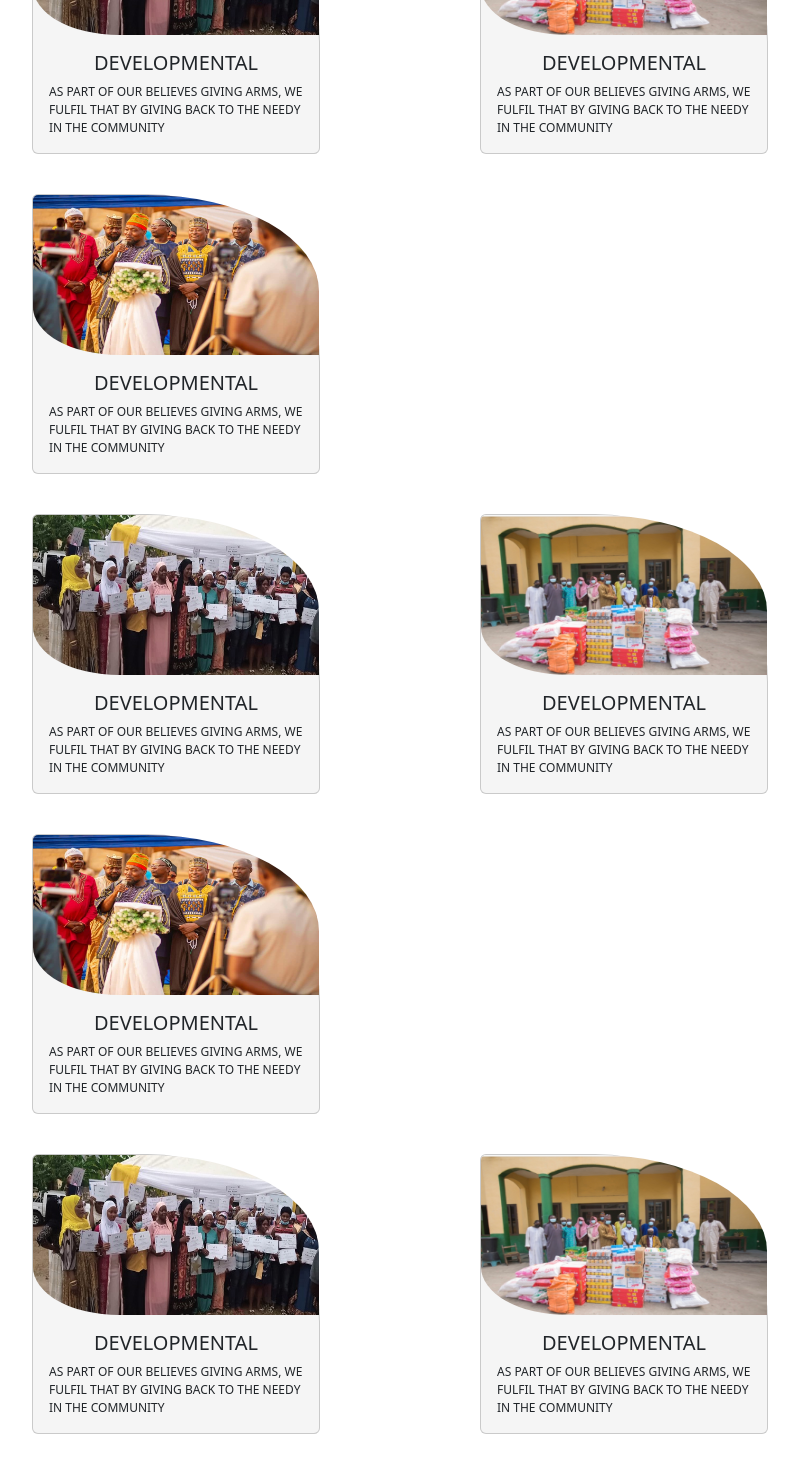
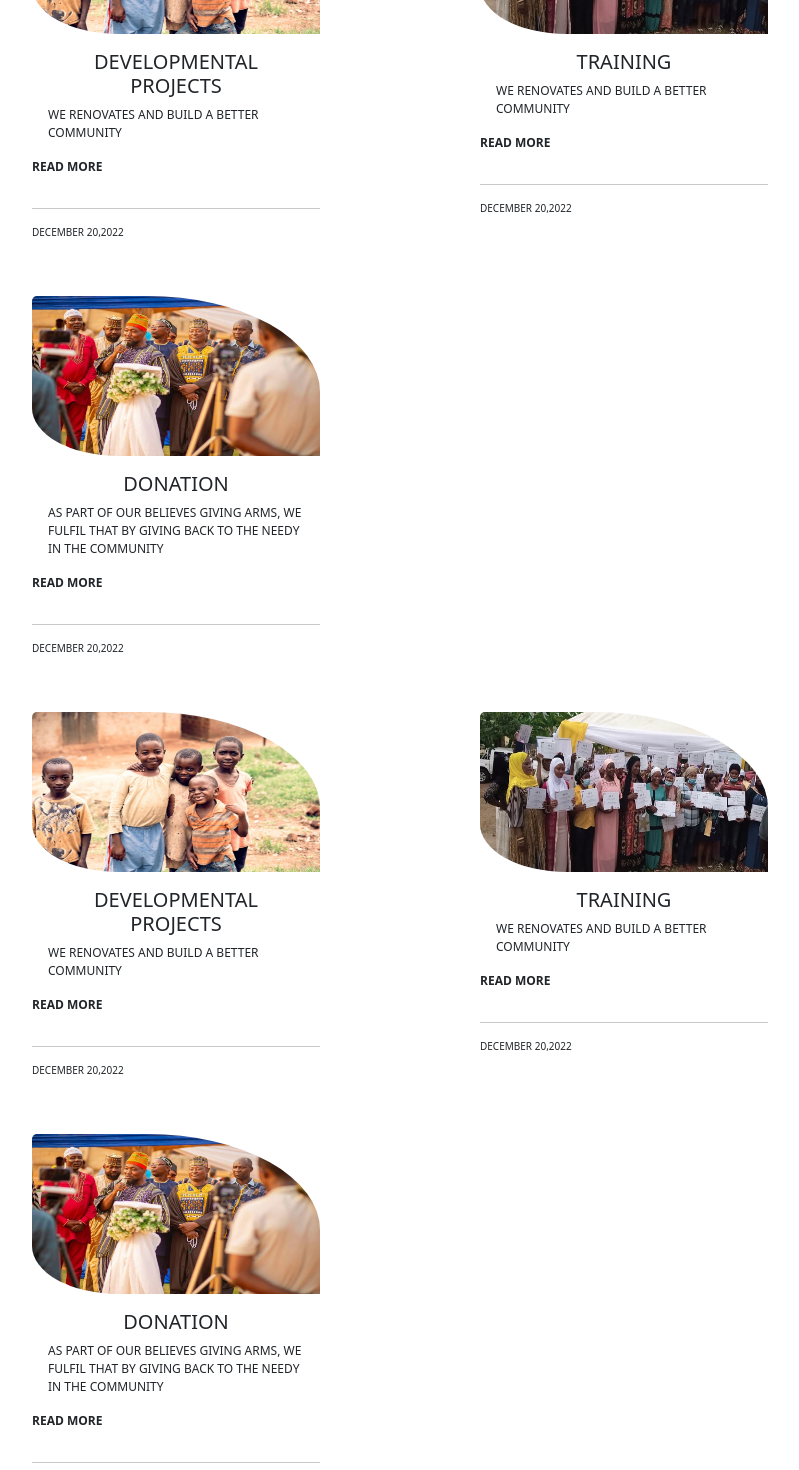
Before and after one commit to Namibra-Devs/MZDO-WEBSITE, a React (Vite) app: page /update in a window 1280 px wide. Shown: the part 960-2430 px from the top of the page, without its empty margins (192-991 px from the left). Built offline with nearby package versions, Linux system fonts and the light colour scheme.

Commit message:
Added Update Page

```diff
--- a/package.json
+++ b/package.json
@@ -15,7 +15,8 @@
     "bootstrap-icons": "^1.11.3",
     "react": "^18.2.0",
     "react-dom": "^18.2.0",
-    "react-router-dom": "^6.22.3"
+    "react-router-dom": "^6.22.3",
+    "react-router-hash-link": "^2.4.3"
   },
   "devDependencies": {
     "@types/react": "^18.2.66",
--- a/src/components/Navbar.css
+++ b/src/components/Navbar.css
@@ -1,6 +1,6 @@
 
 
-/* Top Navigation Bar styles */
+
 .topNav{
     background-color:#00821C;
 }
--- a/src/sections/Update.jsx
+++ b/src/sections/Update.jsx
@@ -2,12 +2,12 @@ import React from 'react'
 import Footer from '../components/Footer'
 import Navbar from '../components/Navbar'
 import smallboy from '../assets/images/small boy.jpg'
-
 import groupofstudent from '../assets/images/group of student.jpeg';
 import googlegruop from '../assets/images/google developer group.jpeg';
 import deploymental from '../assets/images/deploymental group 1.jpeg';
 import benificial from '../assets/images/beneficiaries.jpeg';
 import donation from '../assets/images/kapower-donate-to-muslim.jpeg'
+import  boys from '../assets/images/boys.jpg'
 // Rename this variable
 import muslimleaders from '../assets/images/group of-muslim-leaders.png';
 import './Update.css'
@@ -39,30 +39,44 @@ const Update = () => {
                 <div className="row row-image">
 
                     <div className="col-sm  text-white">
-                    <div className="card " style={{width: "18rem", borderTopRightRadius:'60%' , margin:'20px', backgroundColor:'whitesmoke', boxShadow:'whitesmoke' }} >
-              <img src={benificial} className="card-img-top" alt="..." style={{height:"20vh", borderTopRightRadius:'60%' ,borderBottomLeftRadius:'30%' }}/>
+                    <div className="card " style={{width: "18rem", borderTopRightRadius:'60%' , margin:'20px', border:'0', boxShadow:'whitesmoke' }} >
+              <img src={boys} className="card-img-top" alt="..." style={{height:"20vh", borderTopRightRadius:'60%' ,borderBottomLeftRadius:'30%' }}/>
               <div className="card-body">
-                <h5 className="card-title text-center">DEVELOPMENTAL</h5>
-                <p className="card-text" style={{fontSize:'12px'}}>AS PART  OF OUR BELIEVES GIVING ARMS, WE FULFIL THAT BY  GIVING BACK TO THE NEEDY IN THE COMMUNITY </p>
+                <h5 className="card-title text-center">DEVELOPMENTAL PROJECTS</h5>
+                <p className="card-text" style={{fontSize:'12px'}}>WE RENOVATES AND BUILD A BETTER COMMUNITY  </p>
               </div>
+              <p style={{fontWeight:'900',fontSize:'12px'}}>READ MORE</p>
+              <hr />
+              <p style={{fontSize:'10px'}}>DECEMBER 20,2022</p>
+
+
             </div>
                     </div>
                     <div className="col-sm  text-white">
-                    <div className="card " style={{width: "18rem", borderTopRightRadius:'60%' , margin:'20px', backgroundColor:'whitesmoke', boxShadow:'whitesmoke' }} >
-              <img src={donation} className="card-img-top" alt="..." style={{height:"20vh", borderTopRightRadius:'60%' ,borderBottomLeftRadius:'30%' }}/>
+                    <div className="card " style={{width: "18rem", borderTopRightRadius:'60%' , margin:'20px',border:'0', boxShadow:'whitesmoke' }} >
+              <img src={benificial} className="card-img-top" alt="..." style={{height:"20vh", borderTopRightRadius:'60%' ,borderBottomLeftRadius:'30%' }}/>
               <div className="card-body">
-                <h5 className="card-title text-center">DEVELOPMENTAL</h5>
-                <p className="card-text" style={{fontSize:'12px'}}>AS PART  OF OUR BELIEVES GIVING ARMS, WE FULFIL THAT BY  GIVING BACK TO THE NEEDY IN THE COMMUNITY </p>
+                <h5 className="card-title text-center">TRAINING</h5>
+                <p className="card-text" style={{fontSize:'12px'}}>WE RENOVATES AND BUILD A BETTER COMMUNITY  </p>
               </div>
+              <p style={{fontWeight:'900',fontSize:'12px'}}>READ MORE</p>
+              <hr />
+              <p style={{fontSize:'10px'}}>DECEMBER 20,2022</p>
+
             </div>
                     </div>
                     <div className="col-sm  text-white">
-                    <div className="card " style={{width: "18rem", borderTopRightRadius:'60%' , margin:'20px', backgroundColor:'whitesmoke', boxShadow:'whitesmoke' }} >
+                    <div className="card " style={{width: "18rem", borderTopRightRadius:'60%' , margin:'20px',border:'0', boxShadow:'whitesmoke' }} >
               <img src={muslimleaders} className="card-img-top" alt="..." style={{height:"20vh", borderTopRightRadius:'60%', borderBottomLeftRadius:'30%' }}/>
               <div className="card-body">
-                <h5 className="card-title text-center">DEVELOPMENTAL</h5>
-                <p className="card-text" style={{fontSize:'12px'}}>AS PART  OF OUR BELIEVES GIVING ARMS, WE FULFIL THAT BY  GIVING BACK TO THE NEEDY IN THE COMMUNITY </p>
+                <h5 className="card-title text-center">DONATION</h5>
+                <p className="card-text" style={{fontSize:'12px'}}>AS PART  OF OUR BELIEVES GIVING ARMS, WE FULFIL THAT BY  GIVING BACK TO THE NEEDY IN THE
+COMMUNITY  </p>
               </div>
+              <p style={{fontWeight:'900',fontSize:'12px'}}>READ MORE</p>
+              <hr />
+              <p style={{fontSize:'10px',}}>DECEMBER 20,2022</p>
+
             </div>
                     </div>
                 </div>
@@ -70,30 +84,44 @@ const Update = () => {
                 <div className="row row-image">
 
                     <div className="col-sm  text-white">
-                    <div className="card " style={{width: "18rem", borderTopRightRadius:'60%' , margin:'20px', backgroundColor:'whitesmoke', boxShadow:'whitesmoke' }} >
-              <img src={benificial} className="card-img-top" alt="..." style={{height:"20vh", borderTopRightRadius:'60%' ,borderBottomLeftRadius:'30%' }}/>
+                    <div className="card " style={{width: "18rem", borderTopRightRadius:'60%' , margin:'20px', border:'0', boxShadow:'whitesmoke' }} >
+              <img src={boys} className="card-img-top" alt="..." style={{height:"20vh", borderTopRightRadius:'60%' ,borderBottomLeftRadius:'30%' }}/>
               <div className="card-body">
-                <h5 className="card-title text-center">DEVELOPMENTAL</h5>
-                <p className="card-text" style={{fontSize:'12px'}}>AS PART  OF OUR BELIEVES GIVING ARMS, WE FULFIL THAT BY  GIVING BACK TO THE NEEDY IN THE COMMUNITY </p>
+                <h5 className="card-title text-center">DEVELOPMENTAL PROJECTS</h5>
+                <p className="card-text" style={{fontSize:'12px'}}>WE RENOVATES AND BUILD A BETTER COMMUNITY  </p>
               </div>
+              <p style={{fontWeight:'900',fontSize:'12px'}}>READ MORE</p>
+              <hr />
+              <p style={{fontSize:'10px'}}>DECEMBER 20,2022</p>
+
+
             </div>
                     </div>
                     <div className="col-sm  text-white">
-                    <div className="card " style={{width: "18rem", borderTopRightRadius:'60%' , margin:'20px', backgroundColor:'whitesmoke', boxShadow:'whitesmoke' }} >
-              <img src={donation} className="card-img-top" alt="..." style={{height:"20vh", borderTopRightRadius:'60%' , borderBottomLeftRadius:'30%' }}/>
+                    <div className="card " style={{width: "18rem", borderTopRightRadius:'60%' , margin:'20px',border:'0', boxShadow:'whitesmoke' }} >
+              <img src={benificial} className="card-img-top" alt="..." style={{height:"20vh", borderTopRightRadius:'60%' ,borderBottomLeftRadius:'30%' }}/>
               <div className="card-body">
-                <h5 className="card-title text-center">DEVELOPMENTAL</h5>
-                <p className="card-text" style={{fontSize:'12px'}}>AS PART  OF OUR BELIEVES GIVING ARMS, WE FULFIL THAT BY  GIVING BACK TO THE NEEDY IN THE COMMUNITY </p>
+                <h5 className="card-title text-center">TRAINING</h5>
+                <p className="card-text" style={{fontSize:'12px'}}>WE RENOVATES AND BUILD A BETTER COMMUNITY  </p>
               </div>
+              <p style={{fontWeight:'900',fontSize:'12px'}}>READ MORE</p>
+              <hr />
+              <p style={{fontSize:'10px'}}>DECEMBER 20,2022</p>
+
             </div>
                     </div>
                     <div className="col-sm  text-white">
-                    <div className="card " style={{width: "18rem", borderTopRightRadius:'60%' , margin:'20px', backgroundColor:'whitesmoke', boxShadow:'whitesmoke' }} >
-              <img src={muslimleaders} className="card-img-top" alt="..." style={{height:"20vh", borderTopRightRadius:'60%' ,borderBottomLeftRadius:'30%' }}/>
+                    <div className="card " style={{width: "18rem", borderTopRightRadius:'60%' , margin:'20px',border:'0', boxShadow:'whitesmoke' }} >
+              <img src={muslimleaders} className="card-img-top" alt="..." style={{height:"20vh", borderTopRightRadius:'60%', borderBottomLeftRadius:'30%' }}/>
               <div className="card-body">
-                <h5 className="card-title text-center">DEVELOPMENTAL</h5>
-                <p className="card-text" style={{fontSize:'12px'}}>AS PART  OF OUR BELIEVES GIVING ARMS, WE FULFIL THAT BY  GIVING BACK TO THE NEEDY IN THE COMMUNITY </p>
+                <h5 className="card-title text-center">DONATION</h5>
+                <p className="card-text" style={{fontSize:'12px'}}>AS PART  OF OUR BELIEVES GIVING ARMS, WE FULFIL THAT BY  GIVING BACK TO THE NEEDY IN THE
+COMMUNITY  </p>
               </div>
+              <p style={{fontWeight:'900',fontSize:'12px'}}>READ MORE</p>
+              <hr />
+              <p style={{fontSize:'10px'}}>DECEMBER 20,2022</p>
+
             </div>
                     </div>
                 </div>
@@ -101,36 +129,51 @@ const Update = () => {
                 <div className="row row-image">
 
                     <div className="col-sm  text-white">
-                    <div className="card " style={{width: "18rem", borderTopRightRadius:'60%' , margin:'20px', backgroundColor:'whitesmoke', boxShadow:'whitesmoke' }} >
-              <img src={benificial} className="card-img-top" alt="..." style={{height:"20vh", borderTopRightRadius:'60%' ,borderBottomLeftRadius:'30%' }}/>
+                    <div className="card " style={{width: "18rem", borderTopRightRadius:'60%' , margin:'20px', border:'0', boxShadow:'whitesmoke' }} >
+              <img src={boys} className="card-img-top" alt="..." style={{height:"20vh", borderTopRightRadius:'60%' ,borderBottomLeftRadius:'30%' }}/>
               <div className="card-body">
-                <h5 className="card-title text-center">DEVELOPMENTAL</h5>
-                <p className="card-text" style={{fontSize:'12px'}}>AS PART  OF OUR BELIEVES GIVING ARMS, WE FULFIL THAT BY  GIVING BACK TO THE NEEDY IN THE COMMUNITY </p>
+                <h5 className="card-title text-center">DEVELOPMENTAL PROJECTS</h5>
+                <p className="card-text" style={{fontSize:'12px'}}>WE RENOVATES AND BUILD A BETTER COMMUNITY  </p>
               </div>
+              <p style={{fontWeight:'900',fontSize:'12px'}}>READ MORE</p>
+              <hr />
+              <p style={{fontSize:'10px'}}>DECEMBER 20,2022</p>
+
+
             </div>
                     </div>
                     <div className="col-sm  text-white">
-                    <div className="card " style={{width: "18rem", borderTopRightRadius:'60%' , margin:'20px', backgroundColor:'whitesmoke', boxShadow:'whitesmoke' }} >
-              <img src={donation} className="card-img-top" alt="..." style={{height:"20vh", borderTopRightRadius:'60%' ,borderBottomLeftRadius:'30%' }}/>
+                    <div className="card " style={{width: "18rem", borderTopRightRadius:'60%' , margin:'20px',border:'0', boxShadow:'whitesmoke' }} >
+              <img src={benificial} className="card-img-top" alt="..." style={{height:"20vh", borderTopRightRadius:'60%' ,borderBottomLeftRadius:'30%' }}/>
               <div className="card-body">
-                <h5 className="card-title text-center">DEVELOPMENTAL</h5>
-                <p className="card-text" style={{fontSize:'12px'}}>AS PART  OF OUR BELIEVES GIVING ARMS, WE FULFIL THAT BY  GIVING BACK TO THE NEEDY IN THE COMMUNITY </p>
+                <h5 className="card-title text-center">TRAINING</h5>
+                <p className="card-text" style={{fontSize:'12px'}}>WE RENOVATES AND BUILD A BETTER COMMUNITY  </p>
               </div>
+              <p style={{fontWeight:'900', fontSize:'12px'}}>READ MORE</p>
+              <hr />
+              <p style={{fontSize:'10px'}}>DECEMBER 20,2022</p>
+
             </div>
                     </div>
                     <div className="col-sm  text-white">
-                    <div className="card " style={{width: "18rem", borderTopRightRadius:'60%' , margin:'20px', backgroundColor:'whitesmoke', boxShadow:'whitesmoke'  }} >
-              <img src={muslimleaders} className="card-img-top" alt="..." style={{height:"20vh", borderTopRightRadius:'60%' ,borderBottomLeftRadius:'30%' }}/>
+                    <div className="card " style={{width: "18rem", borderTopRightRadius:'60%' , margin:'20px',border:'0', boxShadow:'whitesmoke' }} >
+              <img src={muslimleaders} className="card-img-top" alt="..." style={{height:"20vh", borderTopRightRadius:'60%', borderBottomLeftRadius:'30%' }}/>
               <div className="card-body">
-                <h5 className="card-title text-center">DEVELOPMENTAL</h5>
-                <p className="card-text" style={{fontSize:'12px'}}>AS PART  OF OUR BELIEVES GIVING ARMS, WE FULFIL THAT BY  GIVING BACK TO THE NEEDY IN THE COMMUNITY </p>
+                <h5 className="card-title text-center">DONATION</h5>
+                <p className="card-text" style={{fontSize:'12px'}}>AS PART  OF OUR BELIEVES GIVING ARMS, WE FULFIL THAT BY  GIVING BACK TO THE NEEDY IN THE
+COMMUNITY  </p>
               </div>
+              <p style={{fontWeight:'900',fontSize:'12px'}}>READ MORE</p>
+              <hr />
+              <p style={{fontSize:'10px'}}>DECEMBER 20,2022</p>
+
             </div>
                     </div>
                 </div>
             </div>
             <div className='container-fluid'>
-    <h6 className='text-center mt-4' style={{fontWeight:'700'}}>HOW YOU CAN HELP</h6>
+              <p className='text-center mt-4' style={{fontWeight:'700'}}>SUPPORT US</p>
+          <h6 className='text-center mt-4' style={{fontWeight:'700'}}>HOW YOU CAN HELP</h6>
     <div className='d-flex justify-content-center mt-4'>
         <button type="button" className="btn btn-success btn-sm d-flex mx-2">JOIN  US</button>
         <button type="button" className="btn btn-secondary btn-sm d-flex mx-2">DONATE</button>
```
Also changed, not shown: src/App.jsx (+9 -8 lines), src/components/Navbar.jsx (+19 -10 lines), src/sections/Contact.jsx (+49 -2 lines), src/assets/images/Map.png (added), 1 other file (tests, documents, lock files or other folders).
